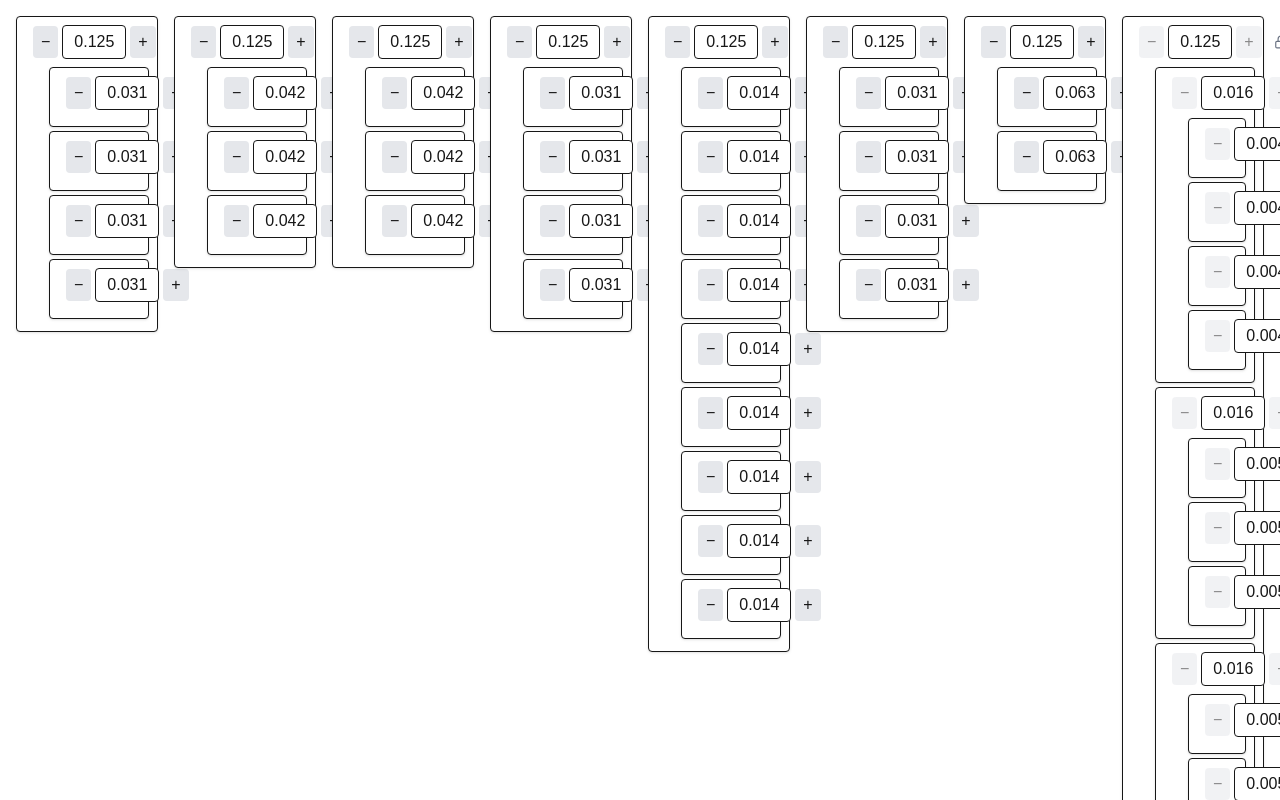
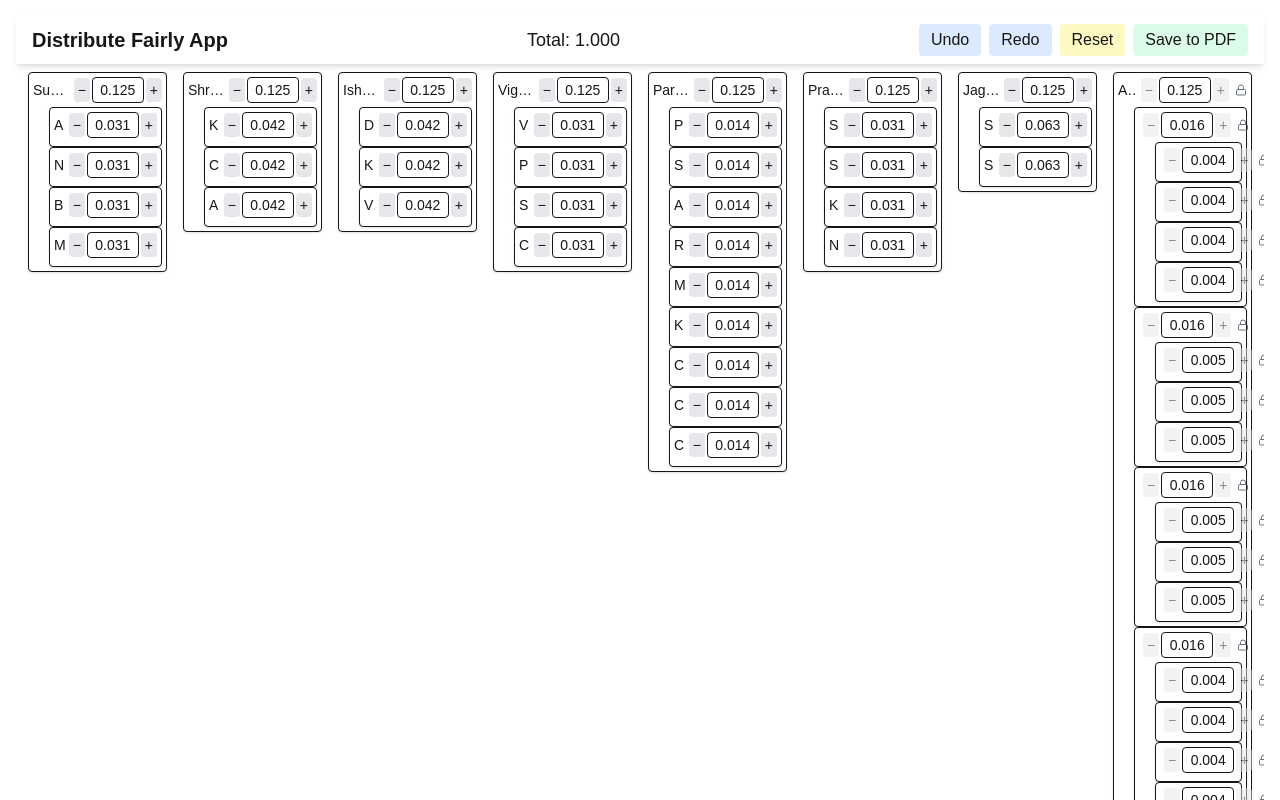
Before and after one commit to zarir-engineer/fair-distribution-app, a Next.js app: page / in a window 1280 px wide. Shown: the top 800 px of the page. Built offline with nearby package versions, Linux system fonts and the light colour scheme.

Commit message:
everything minus top level in header

```diff
--- a/app/components/EightColumnLayout.tsx
+++ b/app/components/EightColumnLayout.tsx
@@ -46,6 +46,7 @@ const EightColumnLayout: React.FC<EightColumnLayoutProps> = ({ columns }) => {
   };
 
   return (
+
     <div className="w-full overflow-x-auto">
       {/* Header Row - Resizable */}
       <div className="flex border-b text-sm font-semibold text-gray-700">
--- a/app/components/SingleTreeColumn.tsx
+++ b/app/components/SingleTreeColumn.tsx
@@ -1,6 +1,8 @@
 import React, { useEffect, useState } from 'react';
 import { initialTreeData } from '../data/initialTreeData';
 import { Lock } from 'lucide-react';
+import html2canvas from 'html2canvas';
+import jsPDF from 'jspdf';
 
 interface TreeNode {
   name: string;
@@ -20,6 +22,48 @@ const getNodeByPath = (node: TreeNode, path: number[]): TreeNode => {
 const SingleTreeColumn = () => {
   const [treeData, setTreeData] = useState<TreeNode[]>(initialTreeData);
   const [editingPath, setEditingPath] = useState<string>('');
+  const [history, setHistory] = useState<TreeNode[][]>([]);
+  const [future, setFuture] = useState<TreeNode[][]>([]);
+
+  const pushToHistory = (snapshot: TreeNode[]) => {
+    setHistory((prev) => [...prev, snapshot]);
+    setFuture([]); // clear future on new change
+  };
+
+  const handleSave = async () => {
+    const element = document.body; // or use a more specific ref
+    const canvas = await html2canvas(element);
+    const imgData = canvas.toDataURL('image/png');
+    const pdf = new jsPDF('p', 'mm', 'a4');
+    const imgProps = pdf.getImageProperties(imgData);
+    const pdfWidth = pdf.internal.pageSize.getWidth();
+    const pdfHeight = (imgProps.height * pdfWidth) / imgProps.width;
+    pdf.addImage(imgData, 'PNG', 0, 0, pdfWidth, pdfHeight);
+    pdf.save('tree-data.pdf');
+  };
+
+  const handleUndo = () => {
+    if (history.length === 0) return;
+    const previous = history[history.length - 1];
+    setHistory((h) => h.slice(0, -1));
+    setFuture((f) => [treeData, ...f]);
+    setTreeData(previous);
+  };
+
+  const handleRedo = () => {
+    if (future.length === 0) return;
+    const next = future[0];
+    setFuture((f) => f.slice(1));
+    setHistory((h) => [...h, treeData]);
+    setTreeData(next);
+  };
+
+  const handleReset = () => {
+    pushToHistory(treeData);
+    setTreeData(initialTreeData);
+  };
+
+
 
   const aajiAncestorCheck = (path: number[]) => {
     let node = treeData[path[0]];
@@ -32,7 +76,7 @@ const SingleTreeColumn = () => {
 
   const rebalanceSiblings = (siblings: TreeNode[], editedIdx: number, delta: number) => {
     const editedNode = siblings[editedIdx];
-    const others = siblings.filter((_, i) => i !== editedIdx && !siblings[i].locked);
+    const others = siblings.filter((_, i) => i !== editedIdx && !siblings[i].locked && siblings[i].name !== 'Aaji');
     const totalUnlocked = others.reduce((sum, s) => sum + s.value, 0);
 
     others.forEach((sibling) => {
@@ -84,7 +128,8 @@ const SingleTreeColumn = () => {
   ) => {
     const [topLevelIdx] = path;
     const topLevelNode = treeCopy[topLevelIdx];
-    const siblings = treeCopy.filter((_, i) => i !== topLevelIdx);
+    const siblings = treeCopy.filter((_, i) => i !== topLevelIdx && treeCopy[i].name !== 'Aaji');
+
 
     rebalanceSiblings([topLevelNode, ...siblings], 0, delta);
     topLevelNode.value = parseFloat(newValue.toFixed(6));
@@ -111,6 +156,7 @@ const SingleTreeColumn = () => {
     const currentPath = getPath(path);
     setTreeData((prev) => {
       const treeCopy = JSON.parse(JSON.stringify(prev));
+      pushToHistory(prev);
       const [topLevelIdx, ...childPath] = path;
       const topLevelNode = treeCopy[topLevelIdx];
       const editedNode = getNodeByPath(topLevelNode, childPath);
@@ -140,49 +186,79 @@ const SingleTreeColumn = () => {
   };
 
   const renderNode = (node: TreeNode, path: number[] = []) => (
-    <div key={path.join('-')} className="p-2 border mb-1 bg-white rounded shadow">
-      <div className="flex items-center gap-2">
-        <span className="w-24 font-medium truncate">{node.name}</span>
+    <div key={path.join('-')} className="p-1 border bg-white rounded shadow-sm text-sm">
+      <div className="flex flex-col gap-1">
+        <div className="flex items-center justify-between gap-1">
+          <span className="truncate w-[80px]">{node.name}</span>
 
-        <div className="flex items-center gap-1">
+          <div className="flex items-center gap-0.5">
             <button
               onClick={() => handleChange(path, round(node.value - 0.001))}
               disabled={node.name === 'Aaji' || node.locked || aajiAncestorCheck(path)}
-            className="px-2 py-1 bg-gray-200 rounded hover:bg-gray-300 disabled:opacity-50"
+              className="px-1 py-0.5 bg-gray-200 rounded hover:bg-gray-300 disabled:opacity-50"
             >
               −
             </button>
 
-          <span className="w-16 text-center border px-2 py-1 rounded bg-white">
+            <span className="w-[52px] text-center border px-1 py-0.5 rounded bg-white">
               {node.value.toFixed(3)}
             </span>
 
             <button
               onClick={() => handleChange(path, round(node.value + 0.001))}
               disabled={node.name === 'Aaji' || node.locked || aajiAncestorCheck(path)}
-            className="px-2 py-1 bg-gray-200 rounded hover:bg-gray-300 disabled:opacity-50"
+              className="px-1 py-0.5 bg-gray-200 rounded hover:bg-gray-300 disabled:opacity-50"
             >
               +
             </button>
 
             {(node.name === 'Aaji' || node.locked || aajiAncestorCheck(path)) && (
-            <Lock size={14} className="text-gray-500 ml-2" />
+              <Lock size={12} className="text-gray-500 ml-1" />
             )}
           </div>
         </div>
         {node.children && (
-        <div className="ml-6 mt-2">
+          <div className="ml-4">
             {node.children.map((child, i) => renderNode(child, [...path, i]))}
           </div>
         )}
       </div>
+    </div>
   );
 
+
   return (
-    <div className="grid grid-cols-8 gap-4">
+    <div className="h-screen flex flex-col">
+      {/* Sticky Header */}
+      <div className="sticky top-0 z-10 bg-white shadow-md px-4 py-2 flex justify-between items-center">
+        <div className="text-xl font-semibold">Distribute Fairly App</div>
+        <div className="text-lg">
+          Total: {treeData.reduce((sum, node) => sum + node.value, 0).toFixed(3)}
+        </div>
+        <div className="flex gap-2">
+          <button onClick={handleUndo} className="px-3 py-1 bg-blue-100 hover:bg-blue-200 rounded">
+            Undo
+          </button>
+          <button onClick={handleRedo} className="px-3 py-1 bg-blue-100 hover:bg-blue-200 rounded">
+            Redo
+          </button>
+          <button onClick={handleReset} className="px-3 py-1 bg-yellow-100 hover:bg-yellow-200 rounded">
+            Reset
+          </button>
+          <button onClick={handleSave} className="px-3 py-1 bg-green-100 hover:bg-green-200 rounded">
+            Save to PDF
+          </button>
+        </div>
+      </div>
+
+      {/* Scrollable Tree Grid */}
+      <div className="overflow-auto flex-1 p-2">
+        <div className="grid grid-cols-8 gap-2">
           {treeData.map((node, index) => (
-        <div key={index}>{renderNode(node, [index])}</div>
+            <div key={index} className="px-1">{renderNode(node, [index])}</div>
           ))}
+        </div>
+      </div>
     </div>
   );
 };
--- a/package.json
+++ b/package.json
@@ -9,6 +9,8 @@
     "lint": "next lint"
   },
   "dependencies": {
+    "html2canvas": "^1.4.1",
+    "jspdf": "^3.0.1",
     "lucide-react": "^0.487.0",
     "next": "15.2.4",
     "react": "^19.0.0",
```
Also changed, not shown: 1 other file (tests, documents, lock files or other folders). Lines whose indentation alone changed are shown as unchanged.
